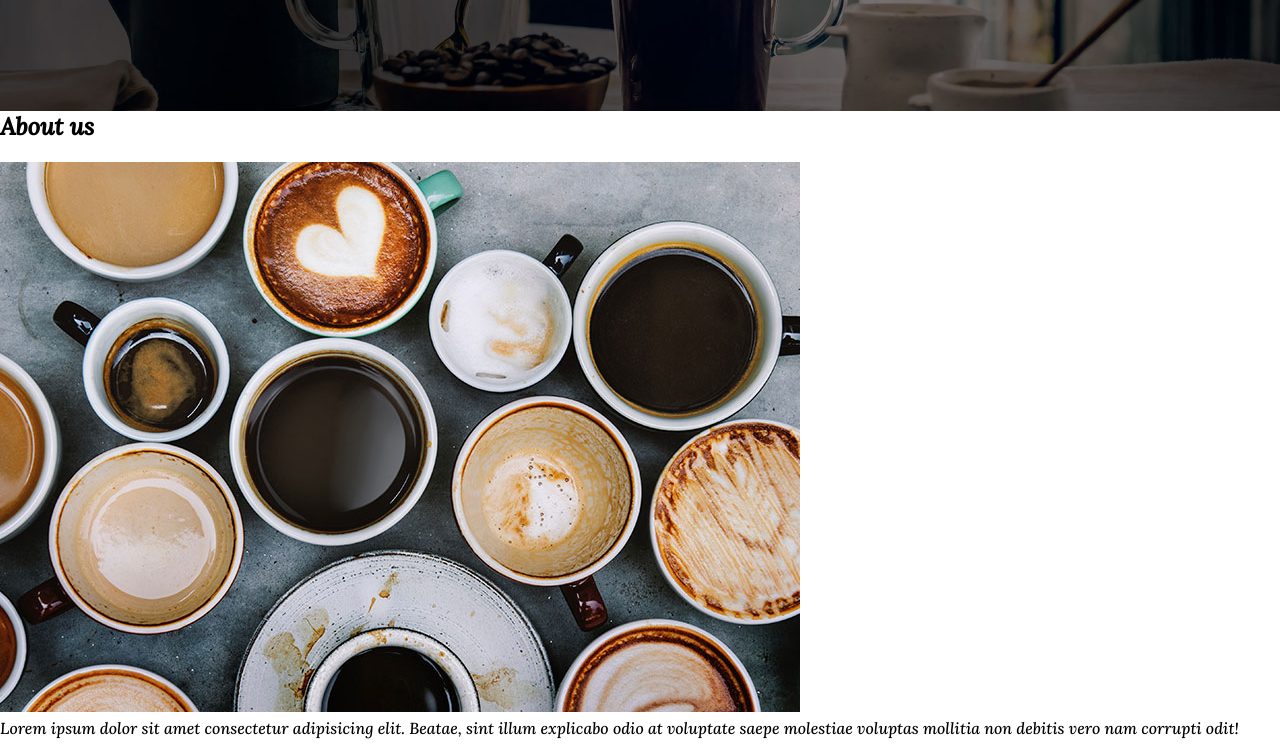
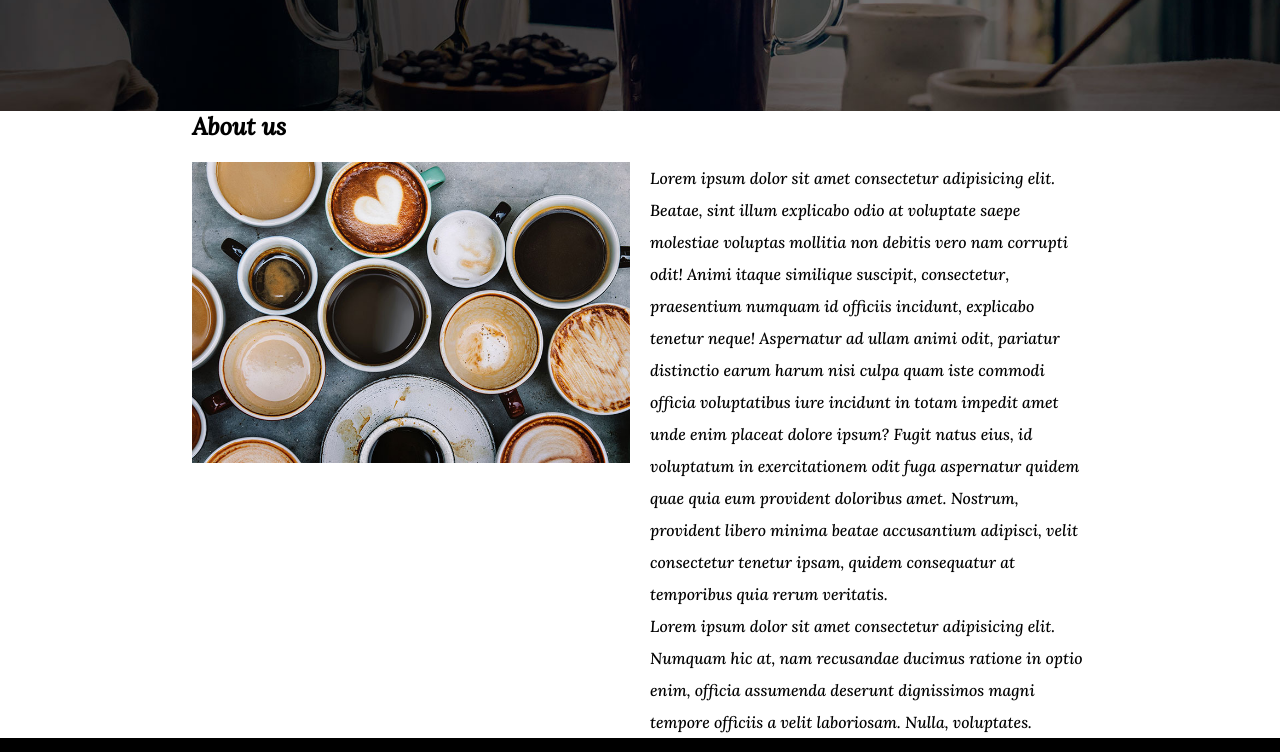
Before and after one commit to EduRodgz/FSDI-101, a plain HTML site: page Cofffee Blog/about.html in a window 1280 px wide. Shown: the part 350-1102 px from the top of the page. Drawn offline with Linux system fonts and the light colour scheme.

Commit message:
Add files via upload

```diff
--- a/Cofffee Blog/about.html
+++ b/Cofffee Blog/about.html
@@ -28,12 +28,17 @@
         <p>Learn from the experts with the best recipes and tips.</p>
     </header>
 
-    <main>
-        <div class="about">
-        </div><h2>About us</h2>
+    <main class="container">
+       <h2>About us</h2>
+       <div class="bar-about">
+        <div class="bar-about-img">
         <img src="IMG/us.jpg" alt="about us image">
+        </div>
+        <div class="bar-about-text">
         <p>Lorem ipsum dolor sit amet consectetur adipisicing elit. Beatae, sint illum explicabo odio at voluptate saepe molestiae voluptas mollitia non debitis vero nam corrupti odit! Animi itaque similique suscipit, consectetur, praesentium numquam id officiis incidunt, explicabo tenetur neque! Aspernatur ad ullam animi odit, pariatur distinctio earum harum nisi culpa quam iste commodi officia voluptatibus iure incidunt in totam impedit amet unde enim placeat dolore ipsum? Fugit natus eius, id voluptatum in exercitationem odit fuga aspernatur quidem quae quia eum provident doloribus amet. Nostrum, provident libero minima beatae accusantium adipisci, velit consectetur tenetur ipsam, quidem consequatur at temporibus quia rerum veritatis.</p>
-        </div>
+        <p>Lorem ipsum dolor sit amet consectetur adipisicing elit. Numquam hic at, nam recusandae ducimus ratione in optio enim, officia assumenda deserunt dignissimos magni tempore officiis a velit laboriosam. Nulla, voluptates.</p>
+    </div>
+    </div>
     </main>
 
 
--- a/Cofffee Blog/mystyle.css
+++ b/Cofffee Blog/mystyle.css
@@ -45,7 +45,6 @@ p{
     margin-bottom: 20px;
 }
 
-
 .div-border{
     border-bottom: 1px solid grey;
     margin-bottom: 10px;
@@ -88,8 +87,18 @@ footer{
     color:white;
     padding:20px;
 }
-.about{
-    max-width: 100%;
-    margin-left: 250px;
-    background-position: center center;
+
+/*about*/
+
+.bar-about{
+    display: flex;
+    flex-direction: row;
+    justify-content: space-between;
 }
+.bar-about-img{
+    flex-basis: 50%;
+    margin-right: 20px
+}
+.bar-about-text{
+    flex-basis: 50%;
+}
```
